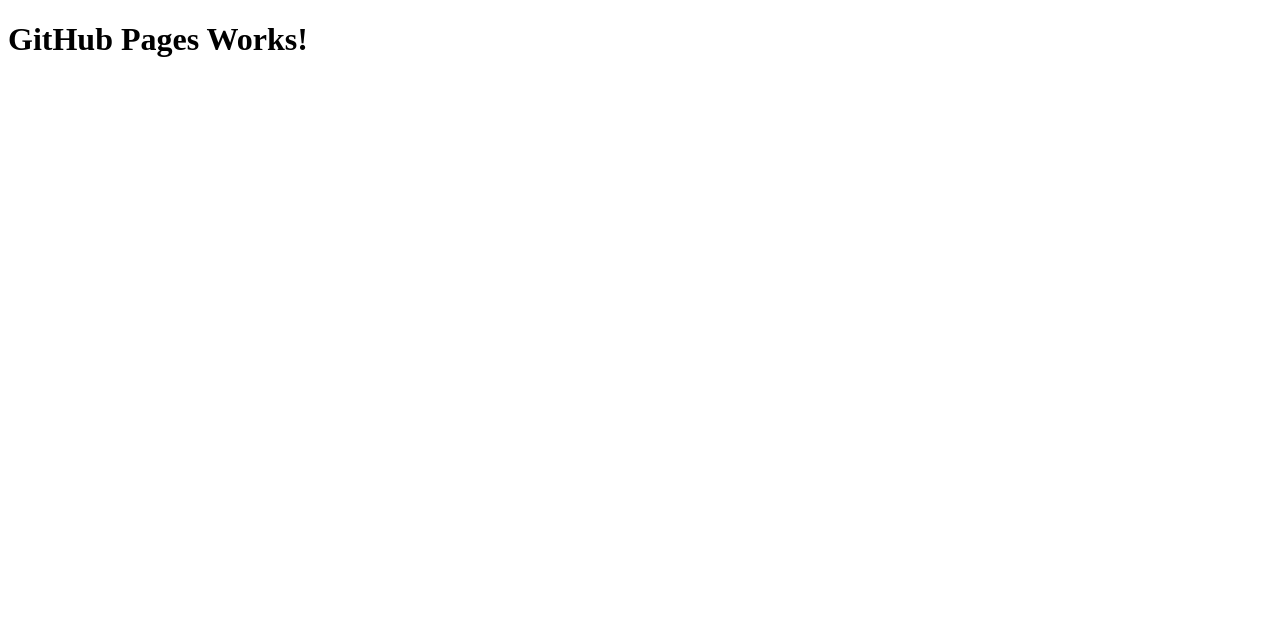
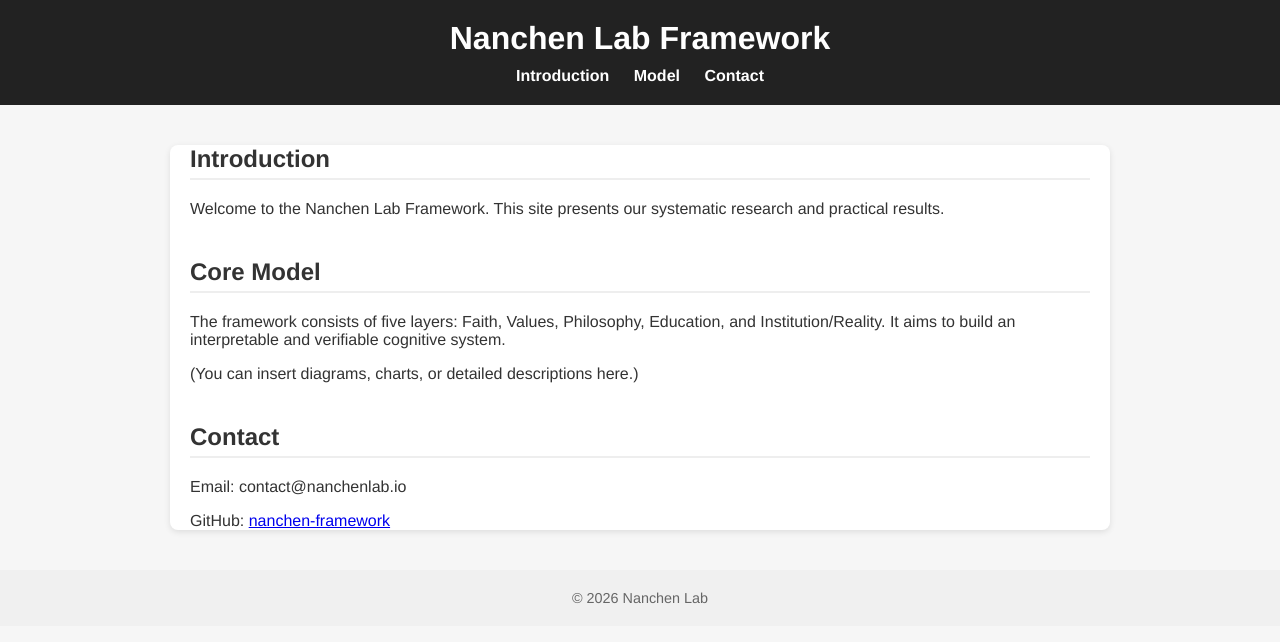
Before and after one commit to nanchenlab/nanchen-framework, a plain HTML site: page index.html in a window 1280 px wide. Drawn offline with Linux system fonts and the light colour scheme.

Commit message:
Update index.html

```diff
--- a/index.html
+++ b/index.html
@@ -1,10 +1,105 @@
 <!DOCTYPE html>
 <html lang="en">
 <head>
-<meta charset="UTF-8">
-<title>Test Page</title>
+  <meta charset="UTF-8">
+  <meta name="viewport" content="width=device-width, initial-scale=1.0">
+  <title>Nanchen Lab Framework</title>
+  <style>
+    /* --- Basic Styles --- */
+    body {
+      font-family: "Helvetica Neue", Helvetica, Arial, sans-serif;
+      margin: 0;
+      padding: 0;
+      background-color: #f6f6f6;
+      color: #333;
+    }
+
+    header {
+      background-color: #222;
+      color: white;
+      padding: 20px;
+      text-align: center;
+    }
+
+    header h1 {
+      margin: 0;
+      font-size: 2rem;
+    }
+
+    nav {
+      margin-top: 10px;
+    }
+
+    nav a {
+      color: #fff;
+      margin: 0 10px;
+      text-decoration: none;
+      font-weight: bold;
+    }
+
+    main {
+      max-width: 900px;
+      margin: 40px auto;
+      padding: 0 20px;
+      background-color: #fff;
+      box-shadow: 0 2px 6px rgba(0,0,0,0.1);
+      border-radius: 8px;
+    }
+
+    section {
+      margin-bottom: 40px;
+    }
+
+    h2 {
+      border-bottom: 2px solid #eee;
+      padding-bottom: 5px;
+    }
+
+    footer {
+      text-align: center;
+      padding: 20px;
+      font-size: 0.9rem;
+      color: #666;
+      background-color: #f0f0f0;
+    }
+  </style>
 </head>
 <body>
-<h1>GitHub Pages Works!</h1>
+  <header>
+    <h1>Nanchen Lab Framework</h1>
+    <nav>
+      <a href="#intro">Introduction</a>
+      <a href="#model">Model</a>
+      <a href="#contact">Contact</a>
+    </nav>
+  </header>
+
+  <main>
+    <section id="intro">
+      <h2>Introduction</h2>
+      <p>Welcome to the Nanchen Lab Framework. This site presents our systematic research and practical results.</p>
+    </section>
+
+    <section id="model">
+      <h2>Core Model</h2>
+      <p>The framework consists of five layers: Faith, Values, Philosophy, Education, and Institution/Reality. It aims to build an interpretable and verifiable cognitive system.</p>
+      <p>(You can insert diagrams, charts, or detailed descriptions here.)</p>
+    </section>
+
+    <section id="contact">
+      <h2>Contact</h2>
+      <p>Email: contact@nanchenlab.io</p>
+      <p>GitHub: <a href="https://github.com/nanchenlab/nanchen-framework" target="_blank">nanchen-framework</a></p>
+    </section>
+  </main>
+
+  <footer>
+    &copy; 2026 Nanchen Lab
+  </footer>
+
+  <script>
+    // Add any JS interactions if needed
+    console.log("Nanchen Lab Framework page loaded");
+  </script>
 </body>
 </html>
```
